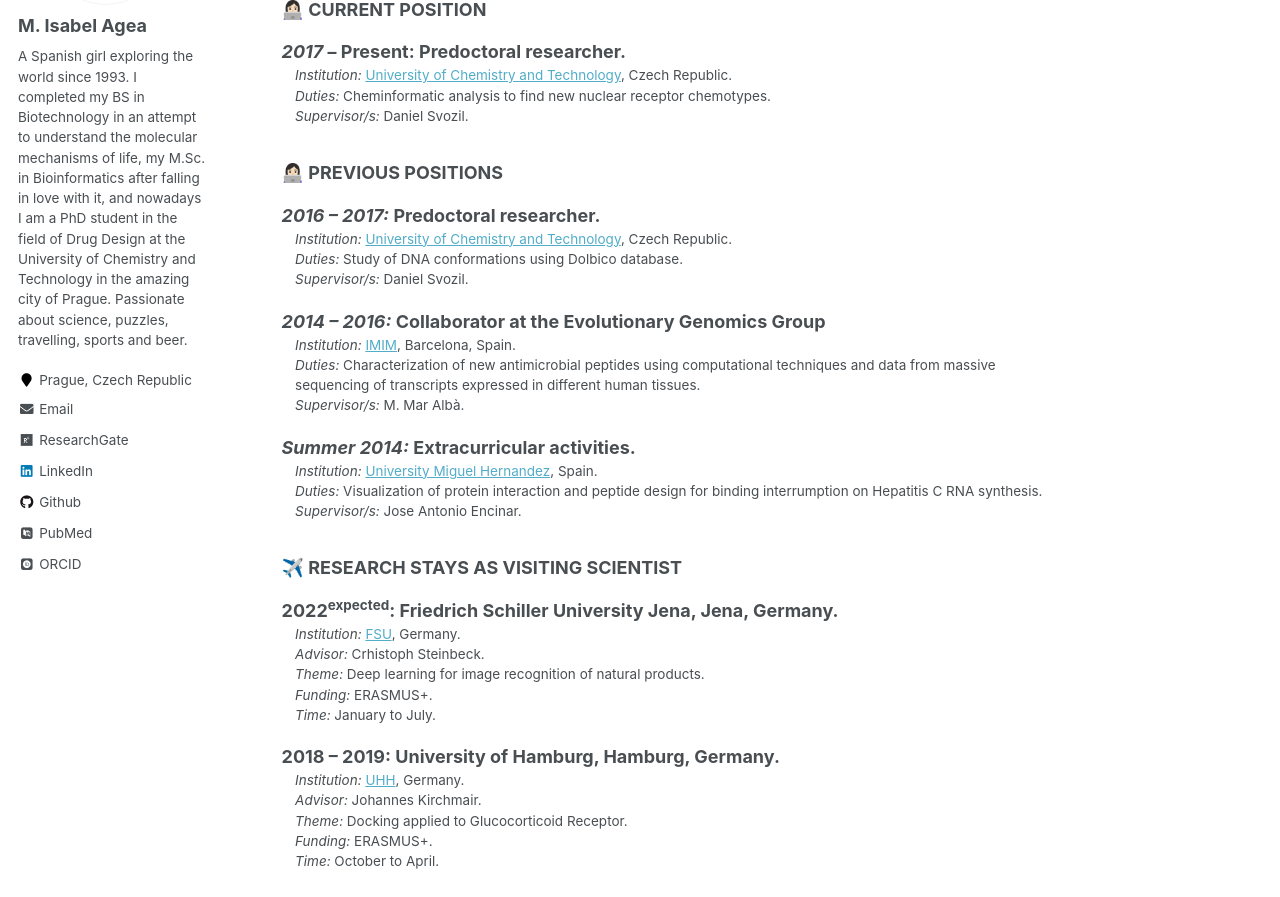
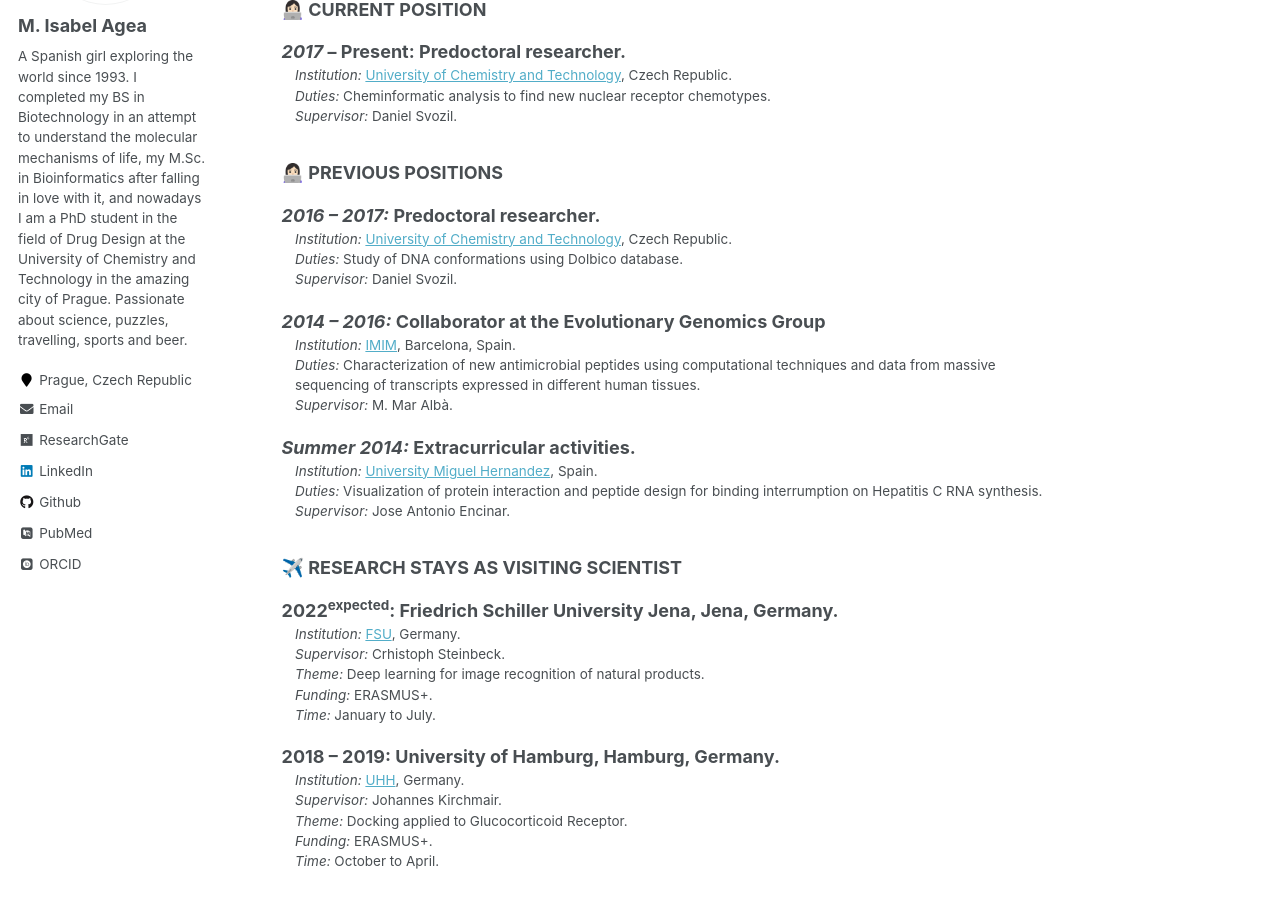
Before and after one commit to Iagea/iagea.github.io, a Jekyll site: the page built from _pages/jobs.md, in a window 1280 px wide and 1400 px high. Shown: the part 368-1265 px from the top of the window. Built offline with Jekyll 4.4.1, drawn with Linux system fonts in a browser that asks for light colours; some web fonts are replaced.

Commit message:
Update jobs.md

```diff
--- a/_pages/jobs.md
+++ b/_pages/jobs.md
@@ -11,37 +11,37 @@ author_profile: true
 _2017_ – Present:	**Predoctoral researcher.**
 :   *Institution:* [University of Chemistry and Technology](https://www.vscht.cz), Czech Republic.
 :   *Duties:* Cheminformatic analysis to find new nuclear receptor chemotypes.
-:   *Supervisor/s:* Daniel Svozil.
+:   *Supervisor:* Daniel Svozil.
 
 ### 👩🏻‍💻 PREVIOUS POSITIONS
 
 _2016 – 2017:_ **Predoctoral researcher.**
 :   *Institution:* [University of Chemistry and Technology](https://www.vscht.cz), Czech Republic.
 :   *Duties:* Study of DNA conformations using Dolbico database.
-:   *Supervisor/s:* Daniel Svozil.
+:   *Supervisor:* Daniel Svozil.
 
 _2014 – 2016:_ **Collaborator at the Evolutionary Genomics Group**
 :   *Institution:* [IMIM](http://evolutionarygenomics.imim.es/group/), Barcelona, Spain.
 :   *Duties:* Characterization of new antimicrobial peptides using computational techniques and data from massive sequencing of transcripts expressed in different human tissues.
-:   *Supervisor/s:* M. Mar Albà.
+:   *Supervisor:* M. Mar Albà.
 
 _Summer 2014:_ **Extracurricular activities**.
 :   *Institution:* [University Miguel Hernandez](http://shaker.umh.es/), Spain.
 :   *Duties:* Visualization of protein interaction and peptide design for binding interrumption on Hepatitis C RNA synthesis.
-:   *Supervisor/s:* Jose Antonio Encinar.
+:   *Supervisor:* Jose Antonio Encinar.
 
 
 ### ✈️ RESEARCH STAYS AS VISITING SCIENTIST
  2022<sup>expected</sup>: **Friedrich Schiller University Jena**, Jena, Germany.
 :   *Institution:* [FSU](https://cheminf.uni-jena.de/members/steinbeck/), Germany.
-:   *Advisor:* Crhistoph Steinbeck.
+:   *Supervisor:* Crhistoph Steinbeck.
 :   *Theme:* Deep learning for image recognition of natural products.
 :   *Funding:* ERASMUS+.
 :   *Time:* January to July.
 
  2018 – 2019: **University of Hamburg**, Hamburg, Germany.
 :   *Institution:* [UHH](https://www.zbh.uni-hamburg.de/personen/alumni/acm/jkirchmair.html), Germany.
-:   *Advisor:* Johannes Kirchmair.
+:   *Supervisor:* Johannes Kirchmair.
 :   *Theme:* Docking applied to Glucocorticoid Receptor.
 :	*Funding:* ERASMUS+.
 :   *Time:* October to April.
```
